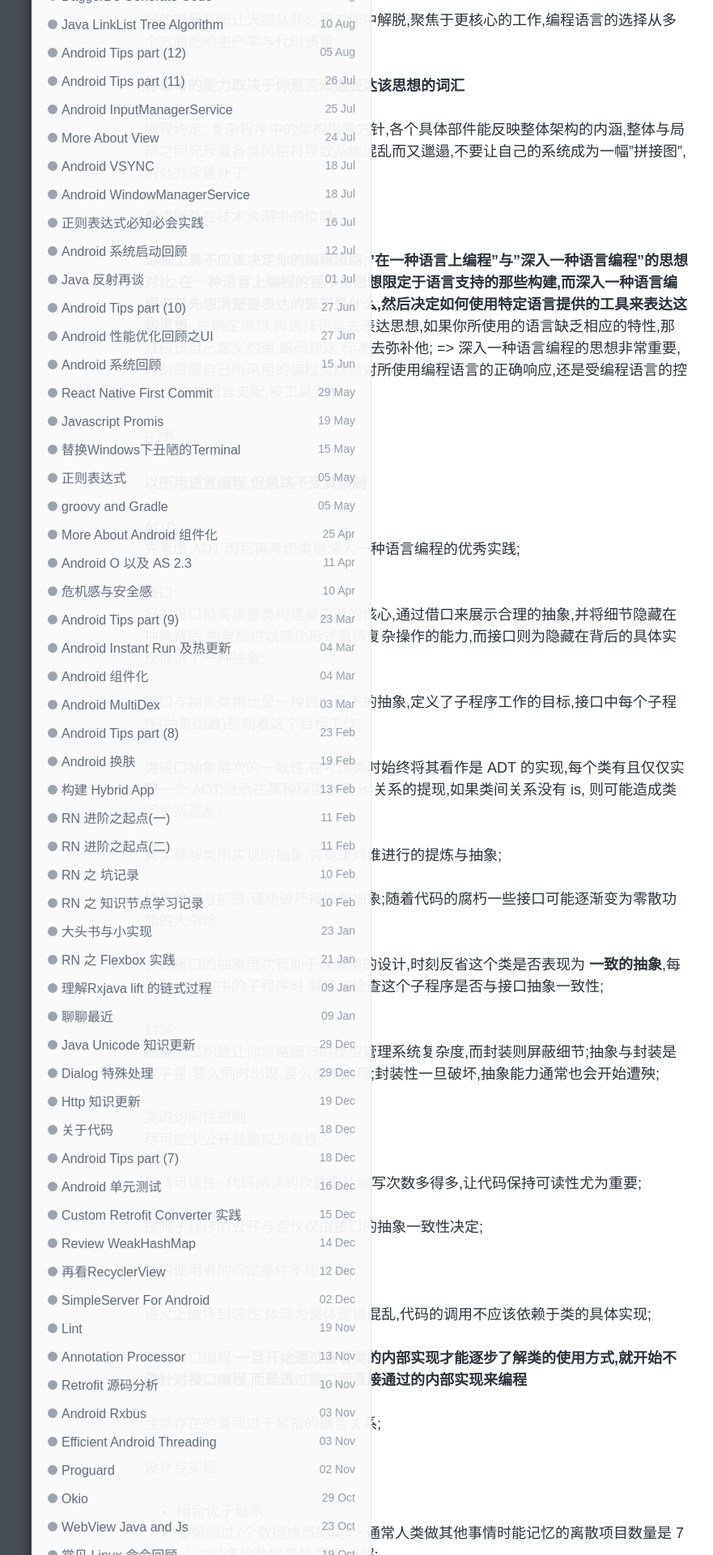
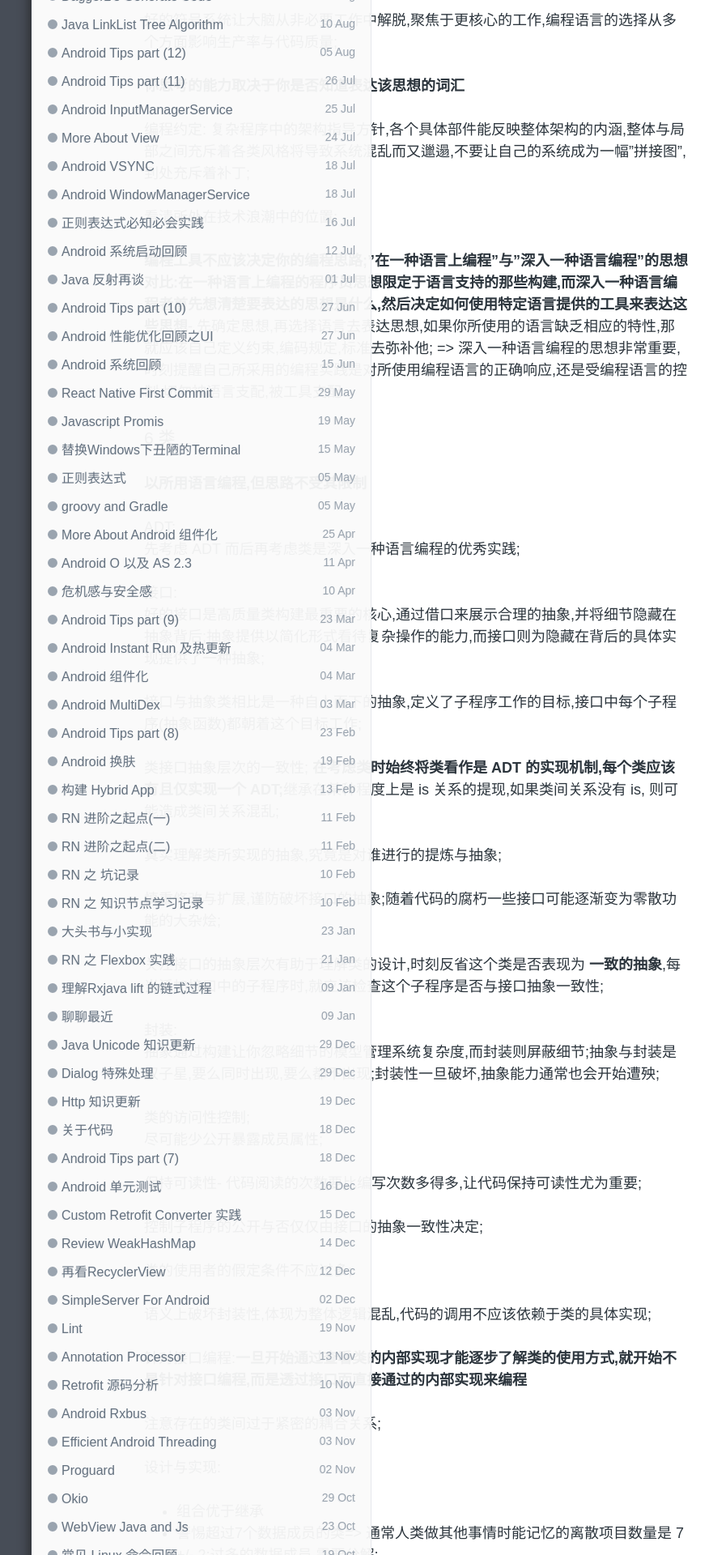
Before and after one commit to enlipan/enlipan.github.io, a Jekyll site: the page built from _posts/2017-12-01-coding-complete-reading.md, in a window 1280 px wide. Shown: the part 1006-2926 px from the top of the page at 81% size, without its empty margins (126-1007 px from the left). Built offline with Jekyll 4.4.1, drawn with Linux system fonts in a browser that asks for light colours; nearby versions of some CDN libraries; comment, search, counter and statistics services are not loaded.

Commit message:
modify reading code complete

```diff
--- a/_posts/2017-12-01-coding-complete-reading.md
+++ b/_posts/2017-12-01-coding-complete-reading.md
@@ -52,7 +52,7 @@
 
 接口与抽象类相比是一种自上而下的抽象,定义了子程序工作的目标,接口中每个子程序(抽象函数)都朝着这个目标工作;
 
-类接口抽象层次的一致性,在考虑类时始终将其看作是 ADT 的实现,每个类有且仅仅实现一个 ADT;继承在某种程度上是 is 关系的提现,如果类间关系没有 is, 则可能造成类间关系混乱;
+类接口抽象层次的一致性; **在考虑类时始终将类看作是 ADT 的实现机制,每个类应该有且仅实现一个 ADT;**继承在某种程度上是 is 关系的提现,如果类间关系没有 is, 则可能造成类间关系混乱;
 
 真实理解类所实现的抽象,究竟是对谁进行的提炼与抽象;
 
```
